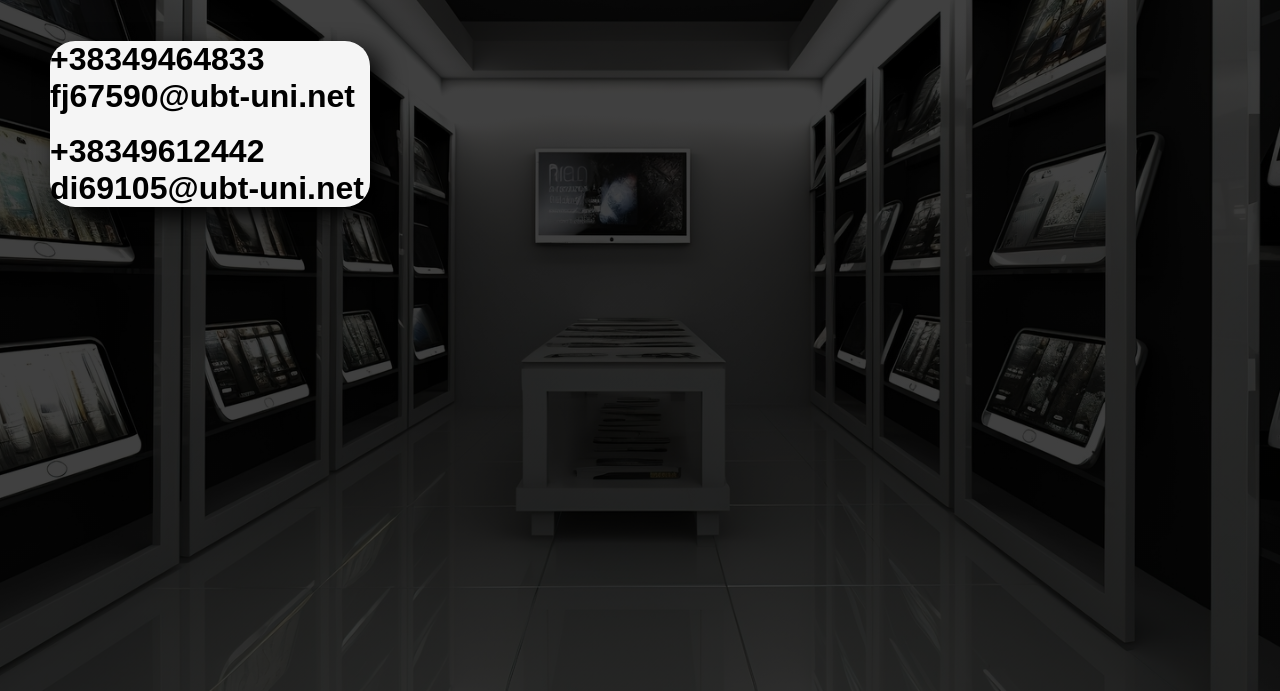
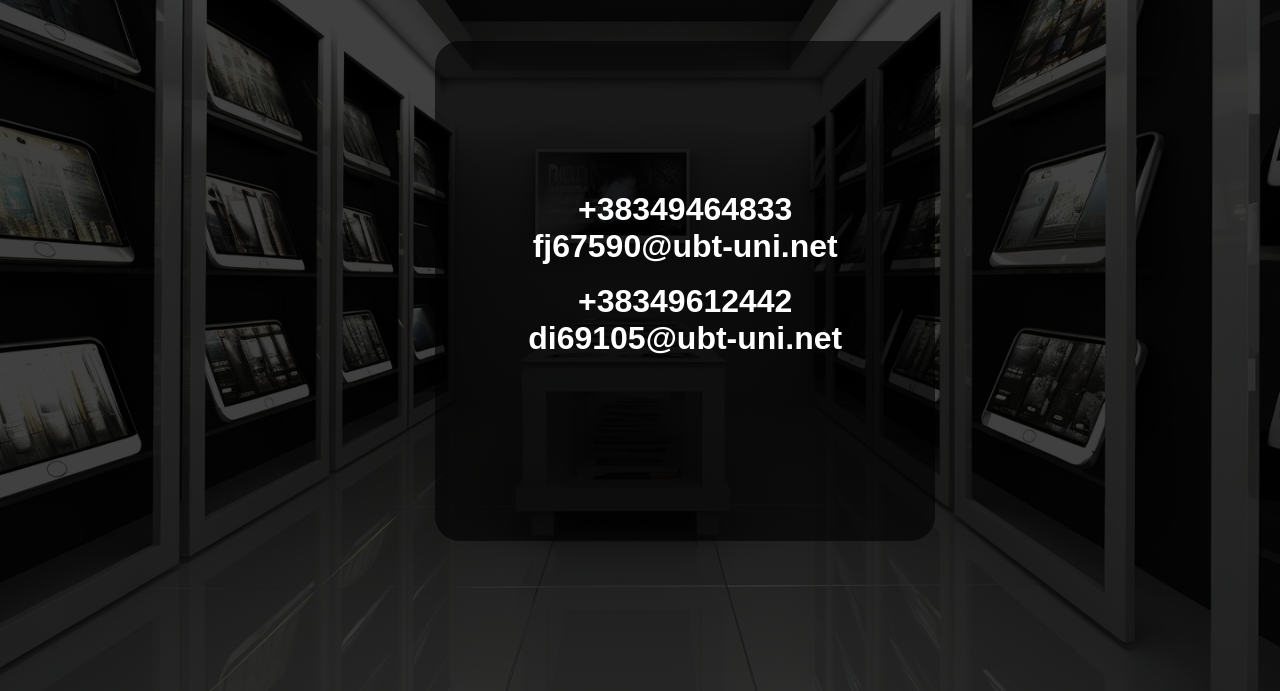
Before and after one commit to Fazli7/MobileStore, a PHP site: page /contact.html in a window 1280 px wide. Shown: the part 109-800 px from the top of the page. Run offline with PHP 8.4, Linux system fonts and the light colour scheme.

Commit message:
Update style.css

```diff
--- a/style.css
+++ b/style.css
@@ -110,6 +110,7 @@ button{
 
     background-color: whitesmoke;
     width: 25%;
+
     border-radius: 25px;
     box-shadow: 10px 10px 25px black;
 
@@ -135,14 +136,31 @@ button{
 }
 .contact{
     margin-top: 150px;
-    margin-left: 50px;
-    margin-right: 50px;
     display: inline-block;
+    margin-left: 34%;
+    vertical-align: middle;
+    text-align: center;
 
 
-    background-color: whitesmoke;
-    width: 25%;
+    border: 2px;
+
+
+
+    width: 500px;
+    height: 500px;
     border-radius: 25px;
-    box-shadow: 10px 10px 25px black;
+
+    background-repeat: no-repeat;
+    background-attachment: fixed;
+    background-position: center;
+    background-size: cover;
+    background-image: linear-gradient(rgba(0,0,0,0.9),rgba(0,0,0,0.9)),url(Background.jpg);
 
 }
+.text1{
+    text-align: center;
+    vertical-align: middle ;
+    margin-top: 150px;
+    color: #fff;
+    font-style: inherit;
+}
```
